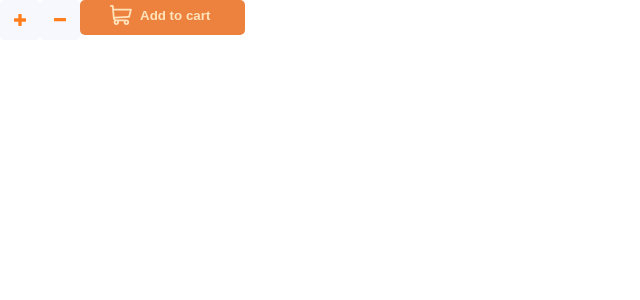
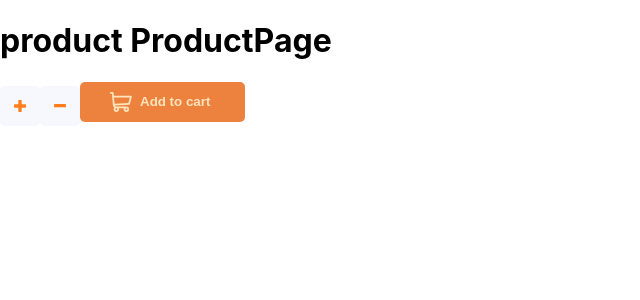
Before and after one commit to MarcelloAragoni/ecommerce, a React (Create React App) app: page / in a window 1280 px wide. Shown: the top 300 px of the page, without its empty margins (0-640 px from the left). Built offline with nearby package versions, Linux system fonts and the light colour scheme.

Commit message:
final adjustments

```diff
--- a/src/App.js
+++ b/src/App.js
@@ -1,9 +1,11 @@
 import "./App.css";
 import Button from "./components/Button/Button";
+import ProductPage from "./pages/ProductPage";
 
 function App() {
   return (
     <>
+      <ProductPage />
       <Button icon="plus" />
       <Button icon="minus" />
       <Button icon="add" color="orange" text="Add to cart" />
--- a/src/components/Button/Button.scss
+++ b/src/components/Button/Button.scss
@@ -1,16 +1,18 @@
 .button {
-  justify-self: center;
+  padding: 20px;
   border-radius: 5px;
   border-width: 0px;
-  padding: 20px;
   font-weight: bold;
   background-repeat: no-repeat;
   background-position: center;
   color: #EC823E;
   background-color: #F7F8FD;
-  height: 35px;
 
   &--orange{
+    height: 40px;
+    padding: 0;
+    padding-left: 30px;
+    padding-right: 35px;
     color: #FFE3BB;
     background-color: #EC823E;
   }
@@ -26,13 +28,9 @@
     }
 
     &--add {
-      line-height: 15px;
-      padding-left: 60px;
-      padding-right: 35px;
-      padding-top: 8px;
-      padding-bottom: 15px;
+      padding-left: calc(30px + 30px);
       background-position-x: 30px;
-      background-position-y: 5px;
+      background-position-y: center;
       background-image: url("../../images/icon-cart.svg");
     }
   }
--- /dev/null
+++ b/src/pages/ProductPage/index.jsx
@@ -0,0 +1,3 @@
+export default function ProductPage() {
+  return <h1>product ProductPage</h1>;
+}
```
